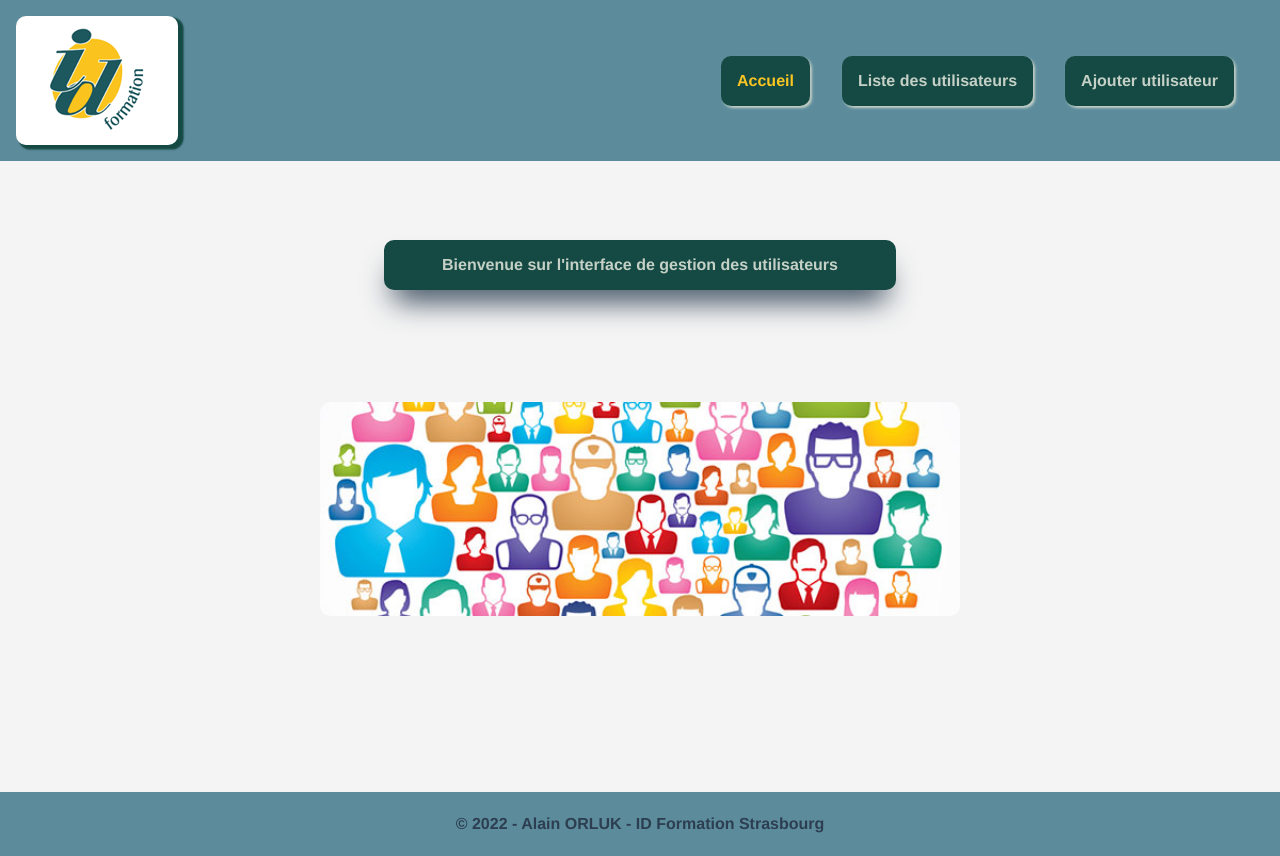
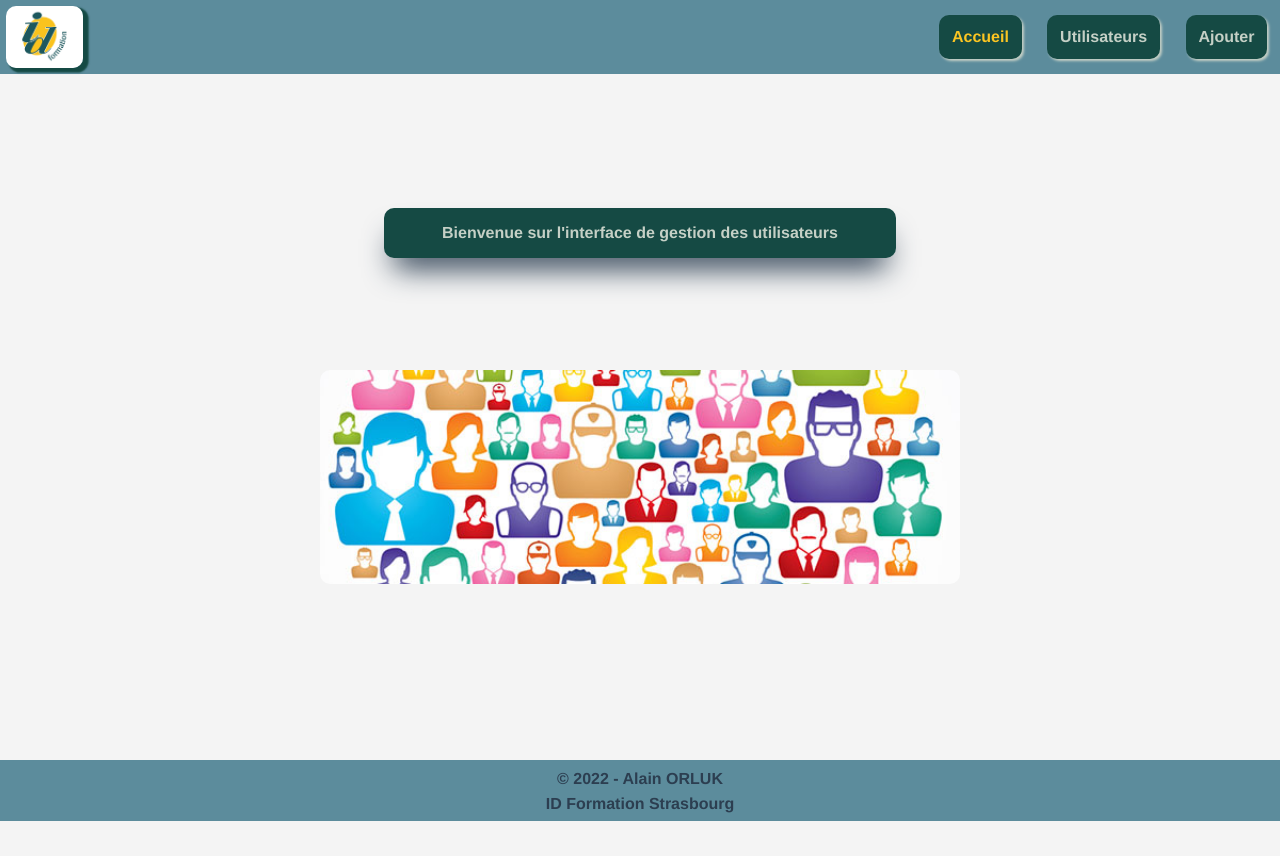
Before and after one commit to AlaiWebDev/eval-ccp1, a Vue app: page / in a window 1280 px wide. After the commit the page ends 821 px from the top, so only its background shows below. Built offline with nearby package versions, Linux system fonts and the light colour scheme; no server answers.

Commit message:
Feature colonnes dynamiques dans addUser

```diff
--- a/src/App.vue
+++ b/src/App.vue
@@ -3,13 +3,13 @@
     <img alt="Logo ID Formation" src="@/assets/logo-Id-Formation.png">
     <nav>
       <router-link to="/">Accueil</router-link>
-      <router-link to="/users">Liste des utilisateurs</router-link>
-      <router-link to="/addUser">Ajouter utilisateur</router-link>
+      <router-link to="/users">Utilisateurs</router-link>
+      <router-link :to="{ name: 'addUser', params: { columns: this.$store.state.columnsFromVuex } }">Ajouter</router-link>
     </nav>
   </header>
   <router-view/>
   <footer>
-    &copy; 2022 - Alain ORLUK - ID Formation Strasbourg
+    <span>&copy; 2022 - Alain ORLUK</span><span>ID Formation Strasbourg</span>
   </footer>
 </template>
 <script>
@@ -17,6 +17,7 @@ export default {
   name: 'app',
   data() {
     return {
+      columns: []
     };
   },
   beforeCreate() {
@@ -24,7 +25,14 @@ export default {
   .then((response) => response.json())
   .then((json) => {
     this.usersList = json;
+    this.usersList.forEach(user => {
+      delete user.address.geo;
+      delete user.address.suite;
+    })
     this.$store.commit("setUsersFromVuex", this.usersList);
+    this.columns.push(Object.keys(this.usersList[0].address));
+    this.columns.push(Object.keys(this.usersList[0].company));
+    this.$store.commit("setColumnsFromVuex", Object.values(this.columns));
     });
   }
 }
@@ -38,7 +46,7 @@ export default {
 }
 
   body {
-    margin-top: 15rem;
+      margin-top: 26vh;
       background-color: #f4f4f4;
   }
 
@@ -51,6 +59,9 @@ body::-webkit-scrollbar {
     text-align: center;
     color: #2c3e50;
     user-select: none;
+  }
+  ul {
+    display: none;
   }
 
   h1 {
@@ -70,30 +81,27 @@ header {
     top: 0;
     width: 100vw;
     justify-content: space-between;
-  align-items: center;
-
     background-color: #5c8c9c;
   }
 
   header img {
-  margin: 1rem;
+    width: 6%;
+    margin: .5%;
     border-radius: 10px;
     box-shadow : 4px 3px 0.1em 0.1em #154a44;
   }
 
   nav {
     display: flex;
-  justify-content: space-between;
-  align-items: center;
-  padding: 30px;
+    justify-content: center;
   }
 
   nav a {
     font-weight: bold;
     color: #c5d0c6;
     text-decoration: none;
-  padding: 1rem;
-  margin: auto 1rem;
+    padding: 1vw;
+    margin: auto 1vw;
     border-radius: 10px;
     box-shadow: #c5d0c6 1.95px 1.95px 2.6px;
     background-color: #154a44;
@@ -110,12 +118,35 @@ nav a.router-link-exact-active {
   }
 
   footer {
-  position: sticky;
-  top: 100vh;
-  height: 2rem;
-  padding: 2rem;
+    /* border: 1px solid red; */
+    display: flex;
+    flex-direction: column;
+    justify-content: center;
+    /* position: sticky; */
+    /* top: 90vh; */
+    /* height: 8rem; */
     font-weight: bolder;
-  line-height: 0;
+    /* font-size: .8rem; */
     background-color: #5c8c9c;
   }
+  footer span:nth-of-type(2) {
+    font-size: 1rem;
+    padding-bottom: 8px;
+  }
+  footer span:first-of-type {
+    padding-bottom: 7px;
+    padding-top: .6rem;
+  }
+  @media (max-width: 1000px) {
+    footer span {
+      font-size: 1rem;
+      margin: auto;
+    }
+    header img {
+    width: 8%;
+    margin: 1%;
+    border-radius: 50%;
+    box-shadow:none;
+  }
+  }
 </style>
--- a/src/router/index.js
+++ b/src/router/index.js
@@ -18,6 +18,7 @@ const routes = [
   {
     path: '/addUser',
     name: 'addUser',
+    props: true,
     component: AddUser
   },
   {
--- a/src/store/index.js
+++ b/src/store/index.js
@@ -2,20 +2,24 @@ import { createStore } from 'vuex'
 
 export default createStore({
   state: {
-    usersFromVuex: {}
+    usersFromVuex: {},
+    columnsFromVuex: []
   },
   getters: {
   },
   mutations: {
     setUsersFromVuex(state, nouvelle_valeur) {
       state.usersFromVuex = nouvelle_valeur;
-  },
+    },
     deleteUserFromVuex(state,idUser) {
       for (const element of state.usersFromVuex) {
         if (element.id === idUser) {
           state.usersFromVuex.splice(state.usersFromVuex.findIndex(v => v.id === idUser), 1);
         }
       }
+    },
+    setColumnsFromVuex(state, nouvelle_valeur) {
+      state.columnsFromVuex = nouvelle_valeur;
     }
   },
   actions: {
--- a/src/views/AddUser.vue
+++ b/src/views/AddUser.vue
@@ -25,9 +25,12 @@ export default {
       datasFromTextarea: [],
       userDatas: [],
       newUser: {},
-      userAddress : ["city:\n", "street:\n", "zipcode:"],
-      userCompany : ["name:\n", "business:\n", "tagline:"],
+      userAddress : [],
+      userCompany : [],
     }
+  },
+  props: {
+    columns: Array
   },
   methods: {
     addUser: function () {
@@ -74,6 +77,10 @@ export default {
     this.userFields = Object.getOwnPropertyNames(this.$store.state.usersFromVuex[0]);
     this.nextId = this.$store.state.usersFromVuex[this.$store.state.usersFromVuex.length - 1].id;
     this.userDatas = this.$store.state.usersFromVuex;
+    this.userAddress.push(this.columns[0].toString().split(',').join(':\n'));
+    this.userAddress[this.userAddress.length - 1] +=":";
+    this.userCompany.push(this.columns[1].toString().split(',').join(':\n'));
+    this.userCompany[this.userCompany.length - 1] +=":";
   }
 }
 </script>
@@ -124,7 +131,7 @@ export default {
   }
 
   #company {
-     height: 55px;
+    height: 55px;
   }
 
   a {
--- a/src/views/UsersList.vue
+++ b/src/views/UsersList.vue
@@ -2,6 +2,7 @@
   <div class="users-list">
     <h1>Liste des utilisateurs</h1>
     <table>
+      <caption></caption>
       <thead>
         <tr>
           <th v-for="(column, index) in columns" :key="index">
@@ -12,7 +13,7 @@
       </thead>
       <tbody>
         <tr v-for="(user, index) in usersList" :key="index" v-bind:id="user.id">
-            <td v-for="(oneUser, index) in user" :key="index">{{ oneUser }}</td>
+            <td v-for="(oneUser, key, index) in user" :key="index">{{ key === 'address' ? oneUser.city : key === 'company' ? oneUser.name : oneUser}}</td>
             <td>
               <input type="button" @click="afficherModal(user.id, user.username)" value="Supprimer">
               <router-link :to="{ name: 'modifyUser', params: { id: user.id, currentUser: user.username } }">
@@ -26,6 +27,22 @@
         </tr>
       </tbody>
     </table>
+    <ul v-for="(user, index) in usersList" :key="index" v-bind:id="user.id">
+      <li v-for="(oneUser, key, index) in user" :key="index">
+        <span class="user-prop">{{ key }}</span>
+        <span class="user-value">{{ key === 'address' ? oneUser.city : key === 'company' ? oneUser.name : oneUser }}</span>
+      </li>
+      <li>
+        <input type="button" @click="afficherModal(user.id, user.username)" value="Supprimer">
+          <router-link :to="{ name: 'modifyUser', params: { id: user.id, currentUser: user.username } }">
+            <span>Modifier</span>
+            <Teleport to="body">
+              <modal :show="showModal" :userId="activeUserId" :userName="activeUserName" @cancel="showModal = false" @confirm="supprimerLigne">
+              </modal>
+            </Teleport>
+          </router-link>
+      </li>
+    </ul>
   </div>
 
 </template>
@@ -46,9 +63,8 @@ export default {
       activeUserName: ""
     };
   },
-  props: [
-
-  ],
+  props: {
+  },
   methods: {
     supprimerLigne: function ({idUser}) {
       this.$store.commit("deleteUserFromVuex", idUser);
@@ -72,14 +88,15 @@ export default {
 }
 </script>
 <style>
-  .users-list {
-    width: 70%;
-    margin: 5rem auto;
+@media (min-width: 1061px){
+  ul {
+    display: none;
   }
 
   table {
-    width: 100%;
-    margin: auto;
+    display: table;
+    width: 80vw;
+    margin: 2rem auto;
     border-collapse: collapse;
     box-shadow: rgb(38, 57, 77) 0px 20px 30px -10px;
   }
@@ -90,7 +107,7 @@ export default {
 
   th, td {
     border: 1px solid #000;
-    padding: 1rem;
+    padding: .5vw .5vw;
   }
 
   th {
@@ -101,7 +118,8 @@ export default {
 
   td a {
     display: block;
-    width: 8rem;
+    width: 8vw;
+    margin:auto;
     border-radius: 10px;
     color: #c5d0c6;
     text-decoration: none;
@@ -113,14 +131,13 @@ export default {
   }
 
   td input {
-    width: 8rem;
+    width: 8vw;
     display: block;
     margin: .5rem auto;
     padding: .3rem;
     border: none;
     border-radius: 10px;
     color: #c5d0c6;
-    font-size: inherit;
     font-weight: bold;
     box-shadow: #c5d0c6 1.95px 1.95px 2.6px;
     background-color: inherit;
@@ -140,5 +157,66 @@ export default {
   tbody tr:nth-child(odd){
   background-color: #5c8c8c;
   color: #c5d0c6;
+  }
+}
+@media (max-width: 1060px) {
+  table {
+  display: none;
+  }
+  ul {
+    display: block;
+    list-style-type: none;
+  border:1px solid black;
+  margin: 1rem;
+  }
+
+  ul li:first-of-type {
+    display: none;
+  }
+
+  .user-prop {
+    display: block;
+    text-transform: uppercase;
+    font-weight: 600;
+    letter-spacing: .3rem;
+  }
+  li a {
+    display: block;
+    margin: .5rem auto;
+    width: 8rem;
+    border-radius: 10px;
+    color: #c5d0c6;
+    text-decoration: none;
+    padding: .3rem;
+    font-weight: bold;
+    background-color: #154a44;
+    box-shadow: #c5d0c6 1.95px 1.95px 2.6px;
+    cursor: pointer;
+  }
+
+  li input {
+    width: 8rem;
+    display: block;
+    margin: .5rem auto;
+    padding: .3rem;
+    border: none;
+    border-radius: 10px;
+    color: #c5d0c6;
+    font-size: inherit;
+    font-weight: bold;
+    box-shadow: #c5d0c6 1.95px 1.95px 2.6px;
+    background-color: inherit;
+    cursor: pointer;
+  }
+
+  li input:hover {
+    background-color: red;
+    color: white;
+  }
+
+  li a:hover {
+    background-color: green;
+    color: white;
+  }
 }
 </style>
```
Lines whose indentation alone changed are shown as unchanged.
